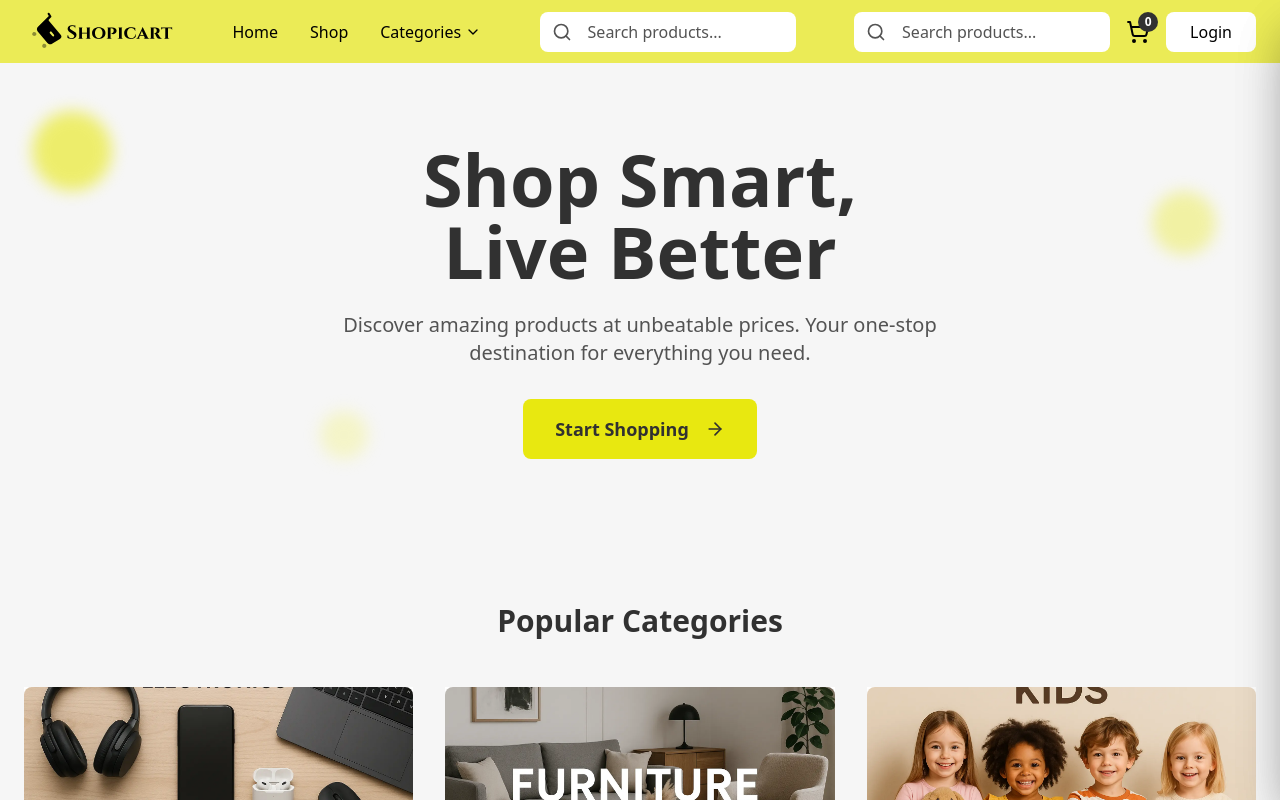
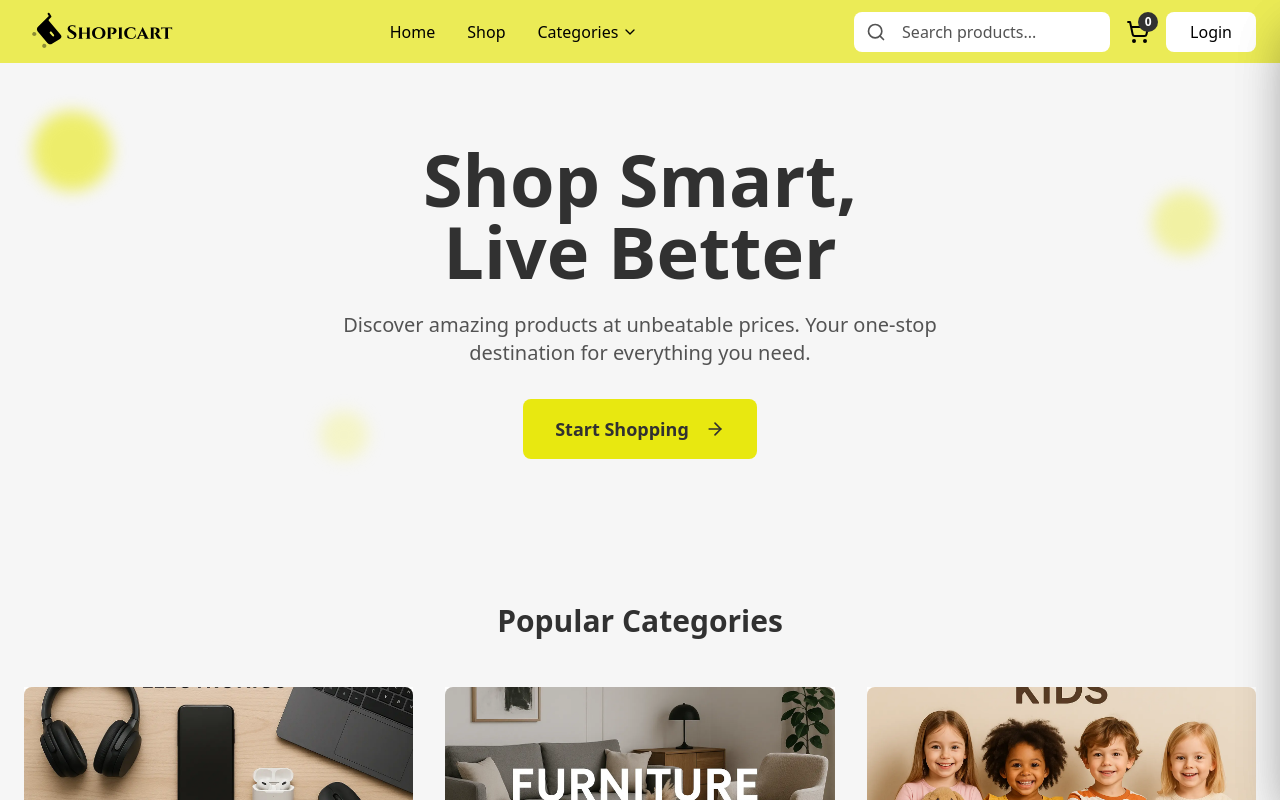
Before and after one commit to CodingwithMH/Ecommerce-Frontend, a React (Vite) app: page / in a window 1280 px wide. Shown: the top 800 px of the page. Built offline with nearby package versions, Linux system fonts and the light colour scheme; no server answers.

Commit message:
Updated Navbar

```diff
--- a/src/components/Navbar.jsx
+++ b/src/components/Navbar.jsx
@@ -78,7 +78,7 @@ const BASE_URI = import.meta.env.VITE_BACKEND_URI;
             </div>
           </nav>
 
-            <div className="relative md:hi">
+            <div className="relative md:hidden">
               <Search className="absolute left-3 top-1/2 transform -translate-y-1/2 w-5 h-5 text-[#535353]" />
               <input
                 type="text"
```
